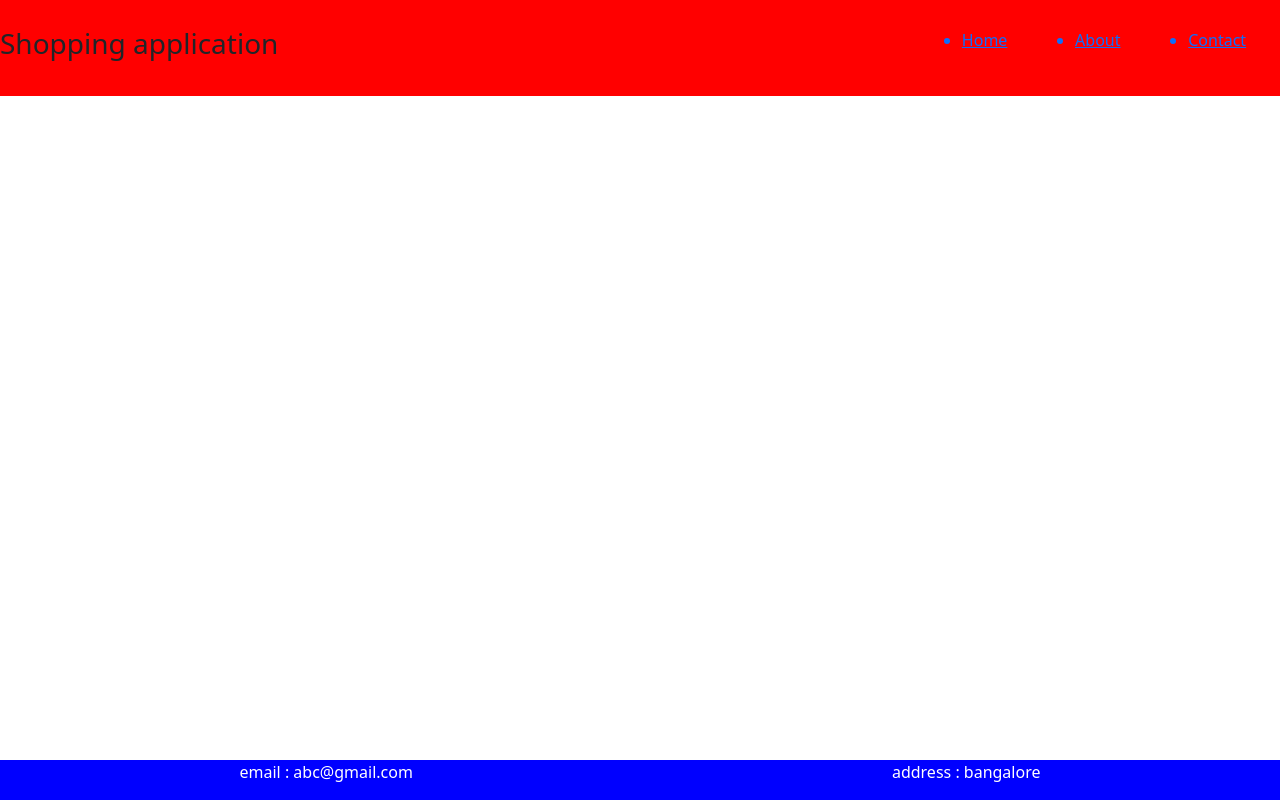
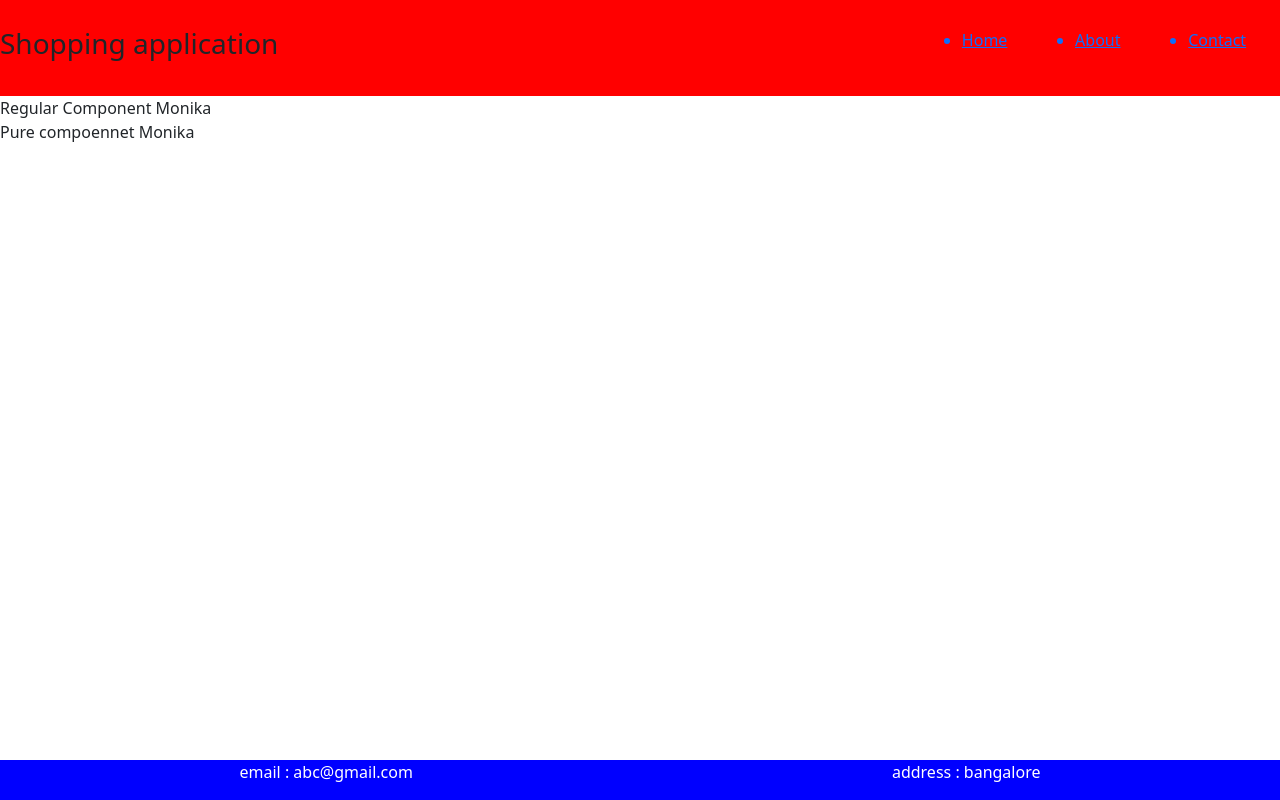
Before and after one commit to Monika-Abhijeet/jr-6-7-React, a React (Create React App) app: page /pureDemo in a window 1280 px wide. Built offline with nearby package versions, Linux system fonts and the light colour scheme.

Commit message:
pure components

```diff
--- a/src/App.js
+++ b/src/App.js
@@ -14,7 +14,7 @@ import SignIn from "./components/signin/signin";
 import Signup from "./components/signin/signup";
 import ParentErrorBoundary from "./components/errorBoundary/parentErrorBoundary";
 import ErrorParent from "./components/errorBoundary/ErrorParent";
-
+import ParentRegularPure from "./components/pureComponent/parentRegPure";
 function App() {
   return (
     <div className="App">
@@ -38,6 +38,7 @@ function App() {
             <Route path="/signup" element={<Signup />} />
             <Route path="/error" element={<ParentErrorBoundary />} />
             <Route path="/errorBoundary" element={<ErrorParent />} />
+            <Route path="/pureDemo" element={<ParentRegularPure />} />
           </Routes>
         </div>
       </BrowserRouter>
--- /dev/null
+++ b/src/components/pureComponent/parentRegPure.js
@@ -0,0 +1,32 @@
+import { Component, PureComponent } from "react";
+import PureComp from "./pure";
+import RegularComp from "./regular";
+
+class ParentRegularPure extends PureComponent {
+  constructor(props) {
+    super(props);
+    this.state = {
+      name: "Monika",
+    };
+  }
+
+  componentDidMount() {
+    setInterval(() => {
+      this.setState({
+        name: "Monika",
+      });
+    }, 3000);
+  }
+
+  render() {
+    console.log("********** parent component render ***********");
+    return (
+      <div>
+        <RegularComp name={this.state.name} />
+        <PureComp name={this.state.name} />
+      </div>
+    );
+  }
+}
+
+export default ParentRegularPure;
--- /dev/null
+++ b/src/components/pureComponent/pure.js
@@ -0,0 +1,10 @@
+import { PureComponent } from "react";
+
+class PureComp extends PureComponent {
+  render() {
+    console.log("********** Pure component render ***********");
+    return <div> Pure compoennet {this.props.name}</div>;
+  }
+}
+
+export default PureComp;
--- /dev/null
+++ b/src/components/pureComponent/regular.js
@@ -0,0 +1,11 @@
+import { Component } from "react";
+
+class RegularComp extends Component {
+  render() {
+    console.log("********** Regular component render ***********");
+
+    return <div> Regular Component {this.props.name}</div>;
+  }
+}
+
+export default RegularComp;
```
